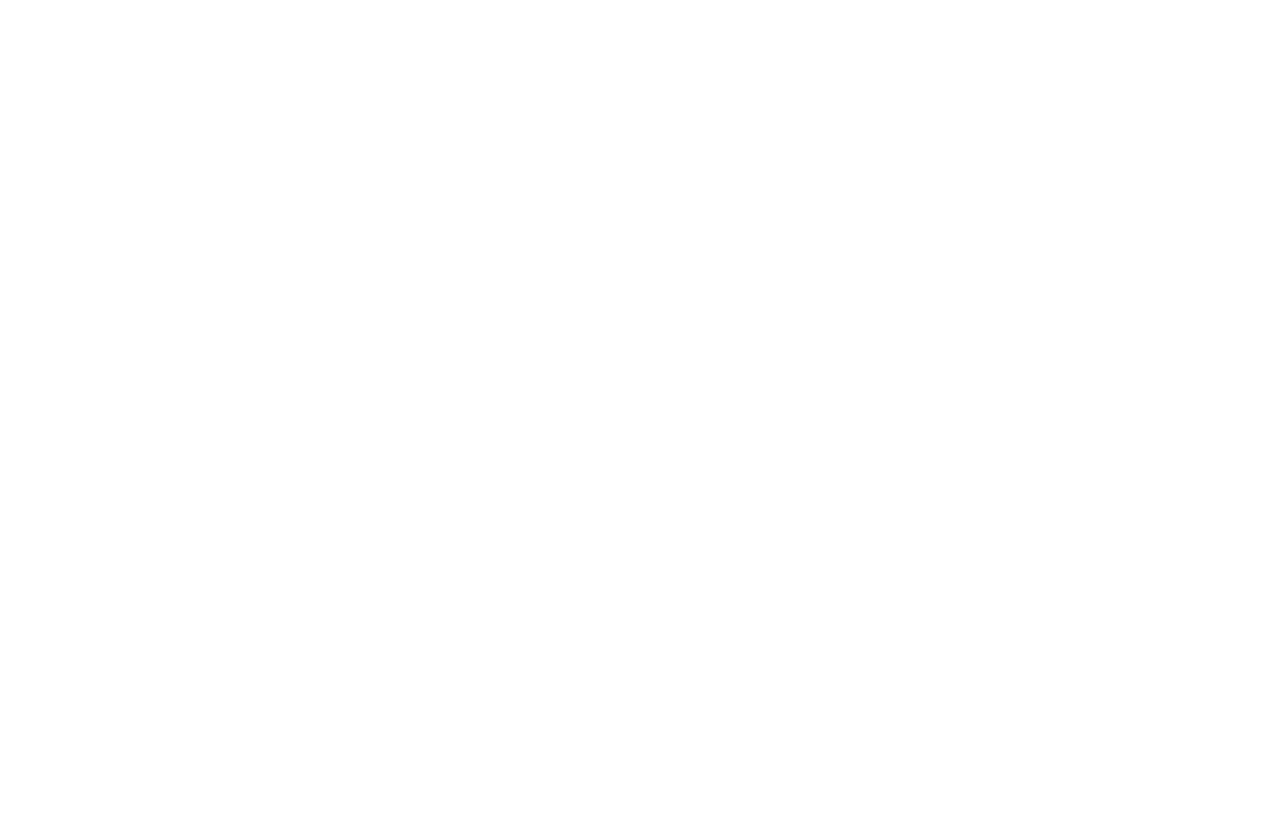
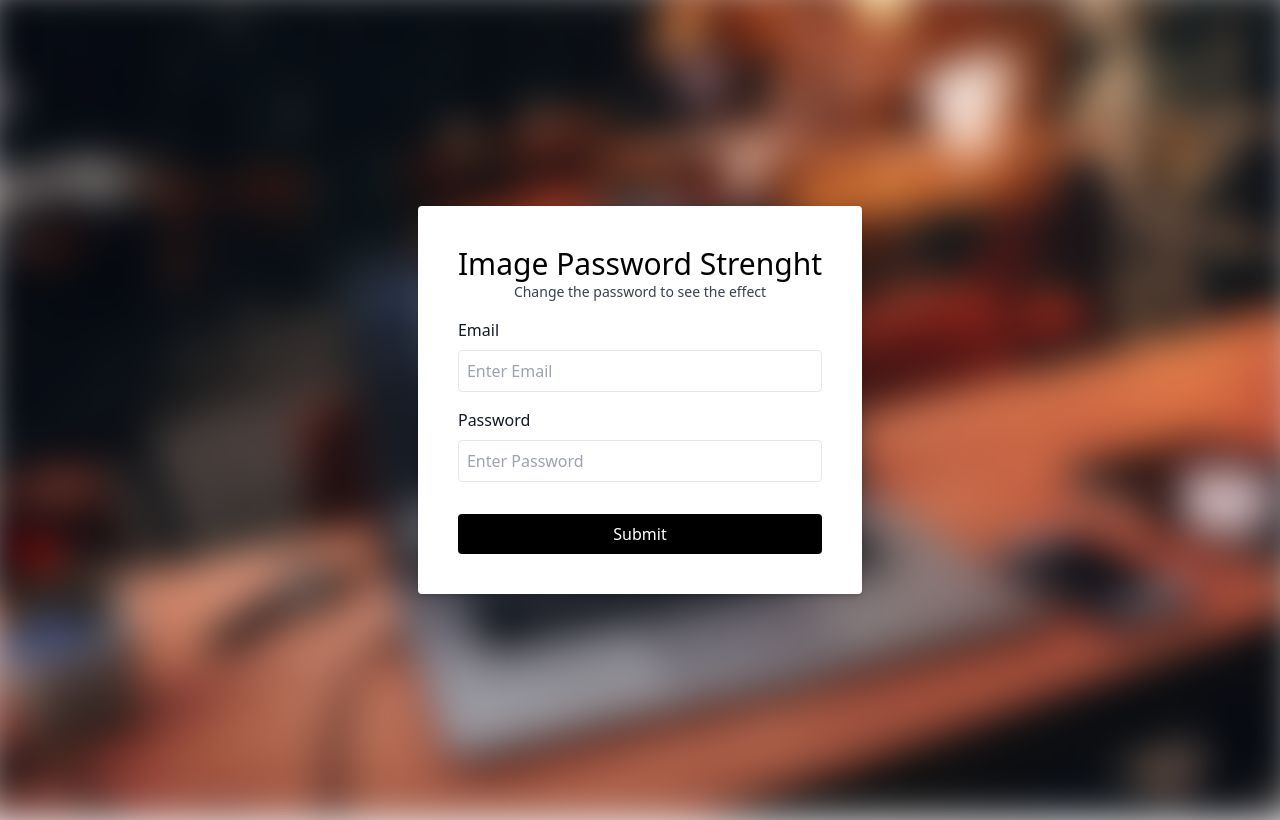
Before and after one commit to zhale-el/50days-39, a plain HTML site: page index.html in a window 1280 px wide. Drawn offline with nearby package versions, Linux system fonts and the light colour scheme.

Commit message:
add html and css

```diff
--- a/index.html
+++ b/index.html
@@ -3,10 +3,47 @@
   <head>
     <meta charset="UTF-8" />
     <meta name="viewport" content="width=device-width, initial-scale=1.0" />
+    <link
+      rel="stylesheet"
+      href="https://cdnjs.cloudflare.com/ajax/libs/tailwindcss/2.2.19/tailwind.min.css"
+      referrerpolicy="no-referrer"
+    />
     <link rel="stylesheet" href="./style.css" />
     <title>Password Strength Background</title>
   </head>
   <body>
+    <div class="background" id="background"></div>
+    <div class="bg-white rounded p-10 text-center shadow-md">
+      <h1 class="text-3xl">Image Password Strenght</h1>
+      <p class="text-sm text-gray-700">Change the password to see the effect</p>
+
+      <div class="my-4 text-left">
+        <label for="email" class="text-gray-900">Email</label>
+        <input
+          type="text"
+          class="border block w-full p-2 mt-2 rounded"
+          id="email"
+          placeholder="Enter Email"
+        />
+      </div>
+
+      <div class="my-4 text-left">
+        <label for="password" class="text-gray-900">Password</label>
+        <input
+          type="password"
+          class="border block w-full p-2 mt-2 rounded"
+          id="password"
+          placeholder="Enter Password"
+        />
+      </div>
+
+      <button
+        class="bg-black text-white py-2 mt-4 inline-block w-full rounded"
+        type="submit"
+      >
+        Submit
+      </button>
+    </div>
     <script src="./script.js"></script>
   </body>
 </html>
--- a/style.css
+++ b/style.css
@@ -0,0 +1,24 @@
+* {
+  box-sizing: border-box;
+}
+
+body {
+  display: flex;
+  flex-direction: column;
+  align-items: center;
+  justify-content: center;
+  height: 100vh;
+  overflow: hidden;
+  margin: 0;
+}
+
+.background {
+  background: url("./work.jpg") no-repeat center center/cover;
+  position: absolute;
+  top: -20px;
+  bottom: -20px;
+  left: -20px;
+  right: -20px;
+  z-index: -1;
+  filter: blur(20px);
+}
```
Also changed, not shown: work.jpg (added).
